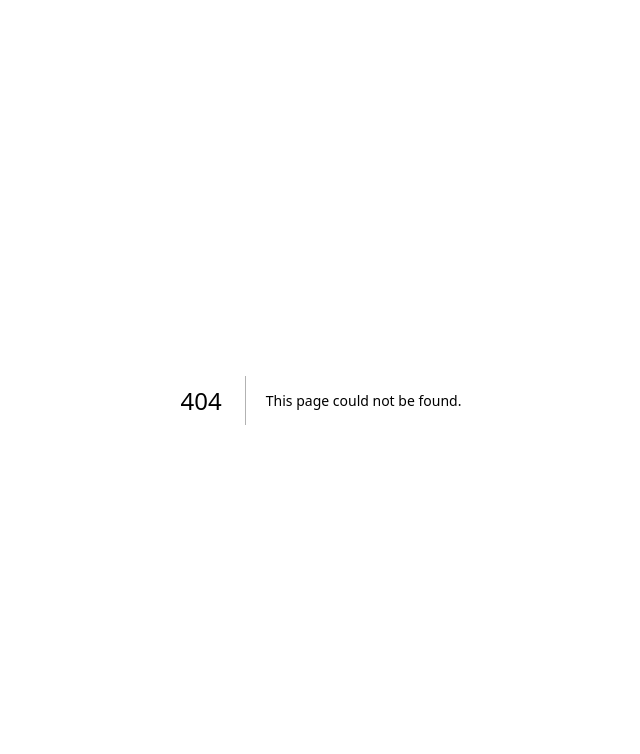
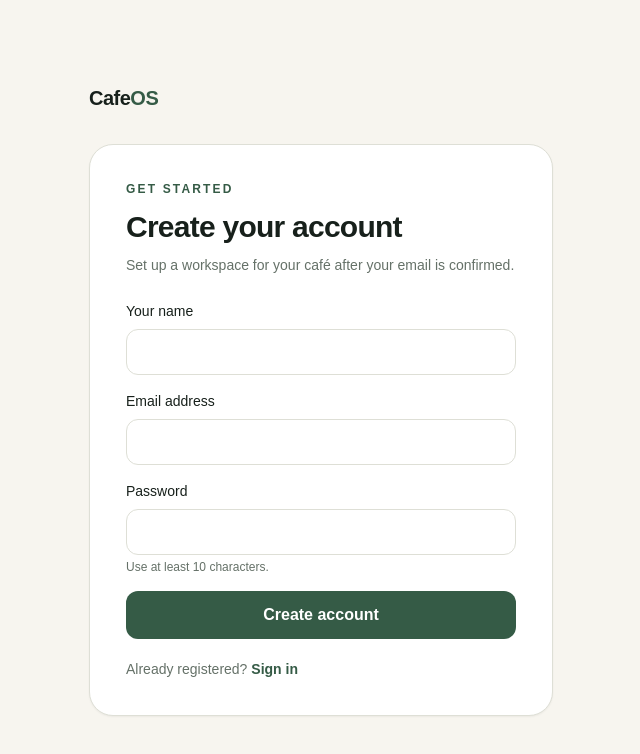
Before and after one commit to cafestyle12/Cafe-software-, a Next.js app: page /signup in a window 1280 px wide. Before the commit this address had no page. Shown: the top 754 px of the page, without its empty margins (319-959 px from the left). Built offline with nearby package versions, Linux system fonts and the light colour scheme; no server answers.

Commit message:
feat(auth): add CafeOS account registration

```diff
--- /dev/null
+++ b/src/app/signup/page.tsx
@@ -0,0 +1,38 @@
+import Link from "next/link";
+import { redirect } from "next/navigation";
+import { signUpAction } from "@/app/actions/auth";
+import { authConfigured, getCurrentUser } from "@/lib/supabase/auth";
+
+type Props = { searchParams: Promise<{ error?: string }> };
+
+export default async function SignupPage({ searchParams }: Props) {
+  if (await getCurrentUser()) redirect("/onboarding");
+  const params = await searchParams;
+  const configured = authConfigured();
+  return (
+    <main className="mx-auto flex min-h-screen w-full max-w-lg flex-col justify-center px-6 py-12">
+      <Link href="/" className="mb-8 text-xl font-bold tracking-tight">Cafe<span className="text-[var(--accent)]">OS</span></Link>
+      <section className="rounded-3xl border border-[var(--border)] bg-white p-7 shadow-sm sm:p-9">
+        <p className="text-xs font-semibold uppercase tracking-[0.18em] text-[var(--accent)]">Get started</p>
+        <h1 className="mt-3 text-3xl font-semibold tracking-tight">Create your account</h1>
+        <p className="mt-2 text-sm leading-6 text-[var(--muted)]">Set up a workspace for your café after your email is confirmed.</p>
+        {params.error && <p role="alert" className="mt-5 rounded-xl border border-red-200 bg-red-50 p-3 text-sm text-red-800">{params.error}</p>}
+        {!configured && <p role="alert" className="mt-5 rounded-xl border border-amber-200 bg-amber-50 p-3 text-sm text-amber-900">Authentication is not configured. Add the Supabase URL and publishable key to your local environment.</p>}
+        <form action={signUpAction} className="mt-6 space-y-4">
+          <label className="block text-sm font-medium">Your name
+            <input name="full_name" type="text" autoComplete="name" required minLength={2} maxLength={120} className="mt-2 w-full rounded-xl border border-[var(--border)] px-4 py-3 outline-none focus:border-[var(--accent)]" />
+          </label>
+          <label className="block text-sm font-medium">Email address
+            <input name="email" type="email" autoComplete="email" required maxLength={320} className="mt-2 w-full rounded-xl border border-[var(--border)] px-4 py-3 outline-none focus:border-[var(--accent)]" />
+          </label>
+          <label className="block text-sm font-medium">Password
+            <input name="password" type="password" autoComplete="new-password" required minLength={10} className="mt-2 w-full rounded-xl border border-[var(--border)] px-4 py-3 outline-none focus:border-[var(--accent)]" />
+            <span className="mt-1 block text-xs font-normal text-[var(--muted)]">Use at least 10 characters.</span>
+          </label>
+          <button disabled={!configured} className="w-full rounded-xl bg-[var(--accent)] px-4 py-3 font-semibold text-white disabled:cursor-not-allowed disabled:opacity-50">Create account</button>
+        </form>
+        <p className="mt-5 text-sm text-[var(--muted)]">Already registered? <Link href="/login" className="font-semibold text-[var(--accent)]">Sign in</Link></p>
+      </section>
+    </main>
+  );
+}
```
